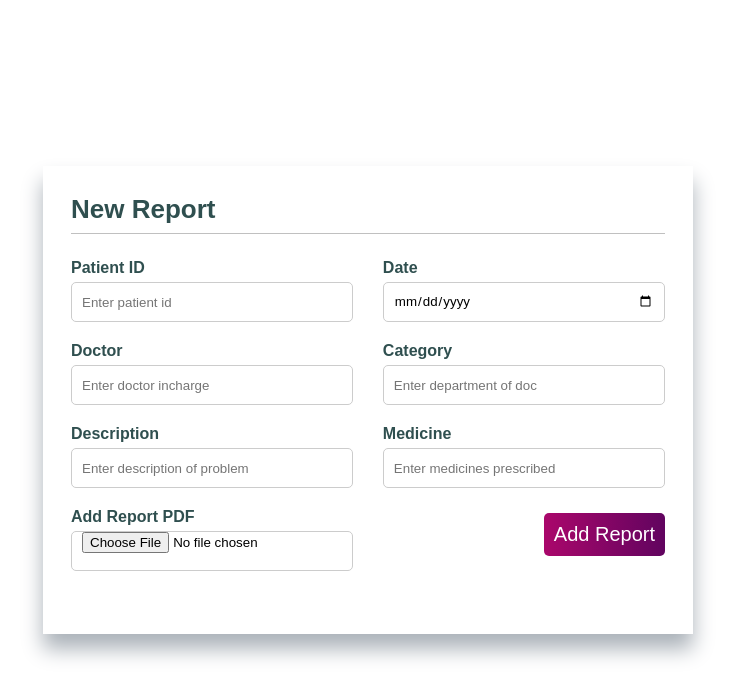
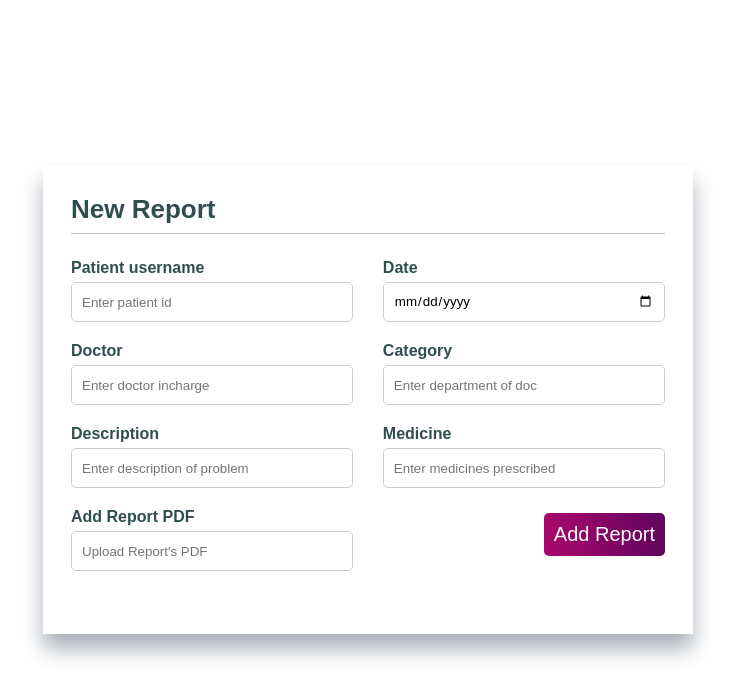
Before and after one commit to Yash121223/PulseCare, a Node server app: template views/admin/update_report.hbs in a window 1280 px wide. Shown: the top 699 px of the page, without its empty margins (272-1007 px from the left). Run offline with Node 20, Linux system fonts and the light colour scheme; the template is opened without the code that fills it, so the values that code supplies are empty.

Commit message:
report updated

```diff
--- a/views/admin/update_patients.hbs
+++ b/views/admin/update_patients.hbs
@@ -117,7 +117,7 @@
                   <a href="/admin/dashboard/update/info"<button class="btn" id="update-info">Update Information</button>></a>
                 </li>
                 <li>
-                    <button class="btn" id="update-report">Add Reports</button>
+                    <a href="/admin/dashboard/update/report"><button class="btn" id="update-report">Add Reports</button></a>
                 </li>
                 <li>
                     <button class="btn" id="update-appointment">Add Appointments</button>
--- a/views/admin/update_report.hbs
+++ b/views/admin/update_report.hbs
@@ -4,20 +4,20 @@
     <meta charset="UTF-8">
     <meta name="viewport" content="width=device-width, initial-scale=1.0">
     <title>Add Patient Report</title>
-    <link rel="stylesheet" href="/static/css/update_info.css">
+    <link rel="stylesheet" href="/css/update_info.css">
 </head>
 <body>
     <div class="container">
-        <form action="" method="post">
+        <form action="/admin/updated/reports" method="post">
             <h2>New Report</h2>
             <div class="content">
                 <div class="input-box">
-                    <label for="id">Patient ID</label>
-                    <input type="number" placeholder="Enter patient id" name="id" required>
+                    <label for="id">Patient username</label>
+                    <input type="text" placeholder="Enter patient id" name="id" required>
                 </div>
                 <div class="input-box">
                     <label for="date">Date</label>
-                    <input type="date" placeholder="Enter date of treatment" name="Date" required>
+                    <input type="date" placeholder="Enter date of treatment" name="date" required>
                 </div>
                 <div class="input-box">
                     <label for="doctor">Doctor</label>
@@ -37,7 +37,8 @@
                 </div>
                 <div class="input-box">
                     <label for="report">Add Report PDF</label>
-                    <input type="file" placeholder="Upload Report's PDF" name="report" required>
+                    {{!-- <input type="file" placeholder="Upload Report's PDF" name="report" required> --}}
+                    <input type="text" placeholder="Upload Report's PDF" name="report" required>
                 </div>
                 <div class="button-container">
                     <button type="submit">Add Report</button>
```
Also changed, not shown: routes/admin.js (+11 -1 lines).
